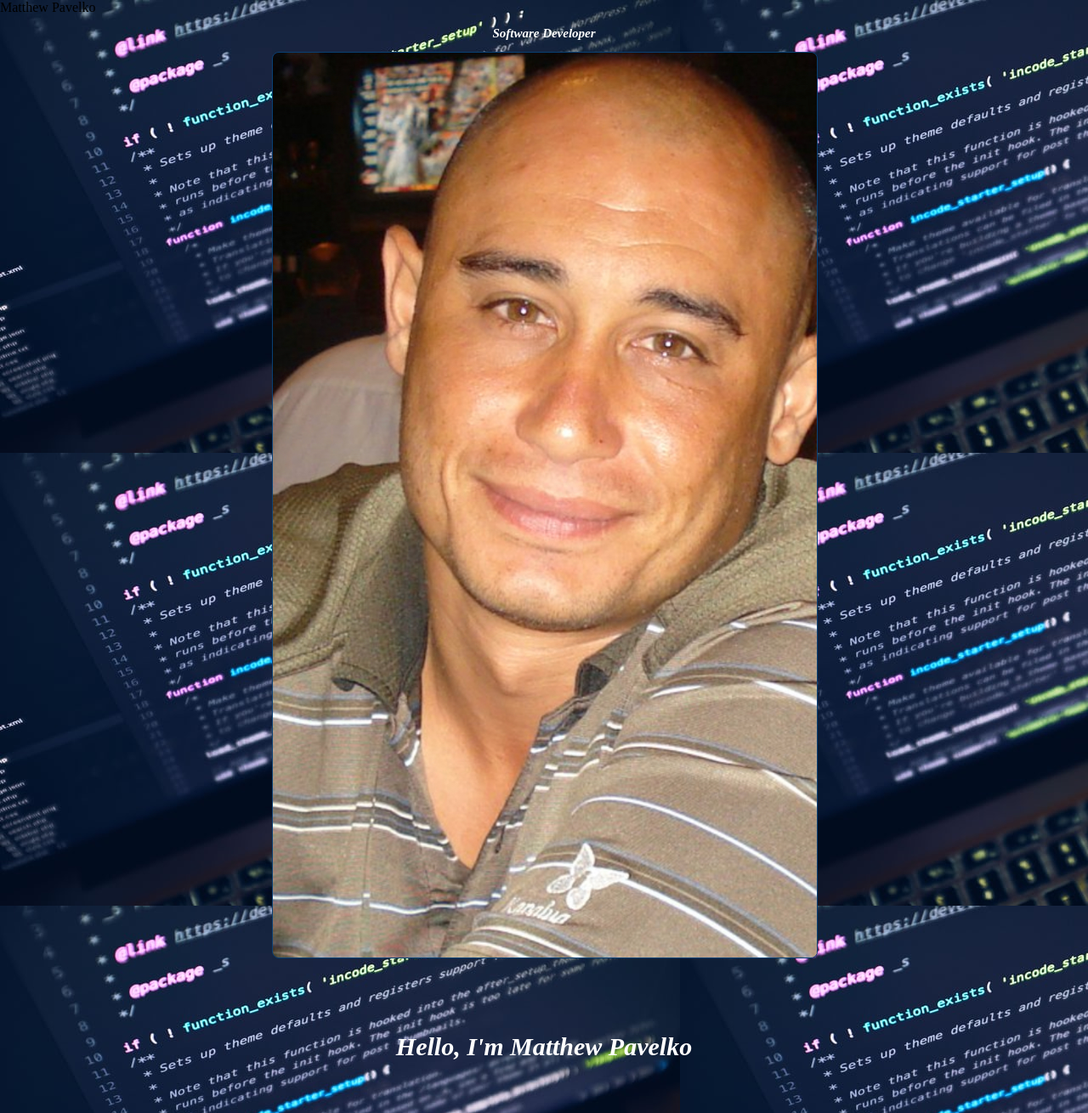
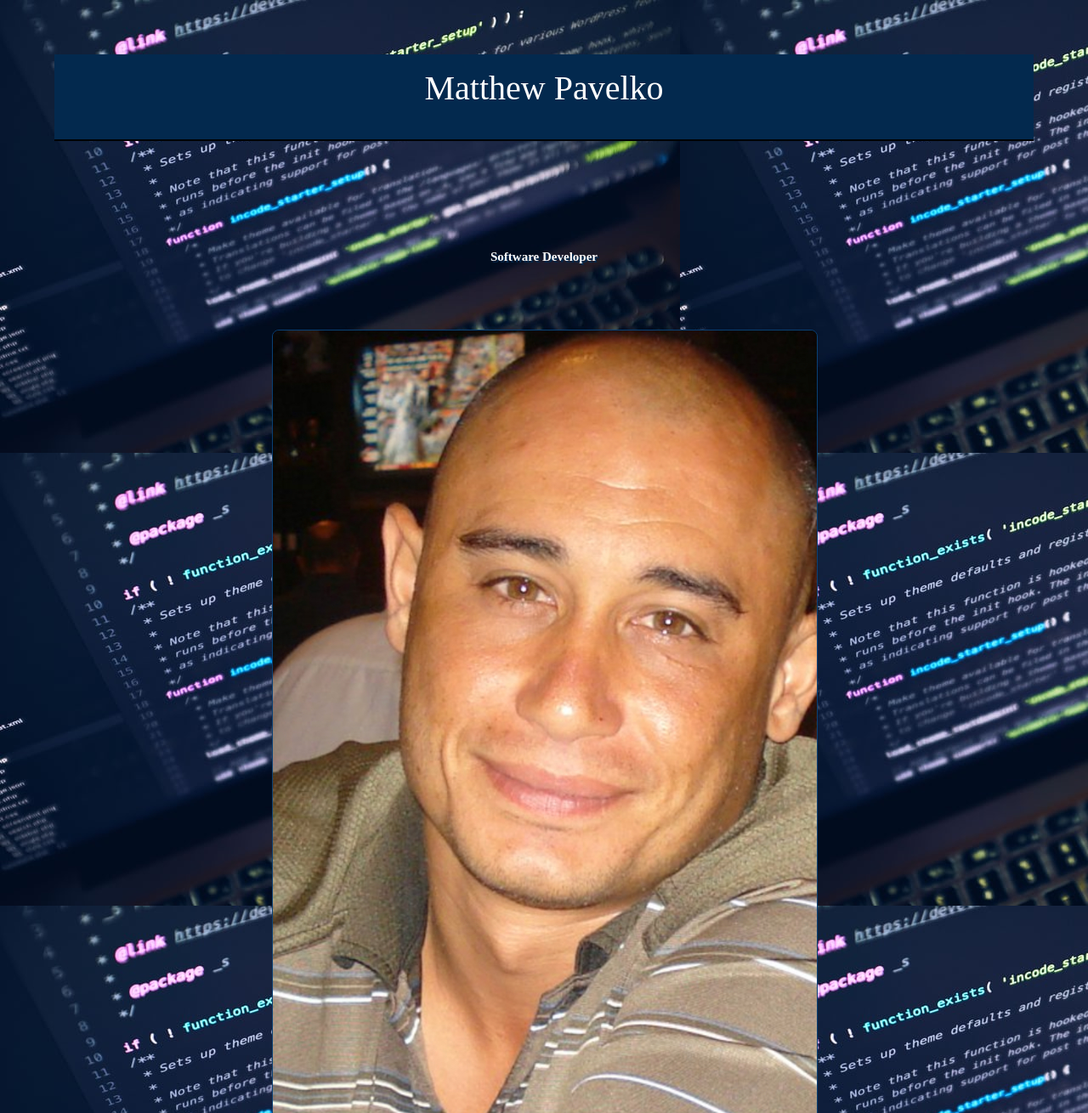
Before and after one commit to siantsanity/Matthew-Pavelko-Portfolio, a plain HTML site: page index.html in a window 1280 px wide. Shown: the top 1310 px of the page at 85% size. Drawn offline with nearby package versions, Linux system fonts and the light colour scheme; files whose address does not match are found by name.

Commit message:
Update style.css

```diff
--- a/style.css
+++ b/style.css
@@ -1,40 +1,64 @@
+/*
+	STYLE.CSS:
+	One stylesheet to rule them all.
+
+	selector { property:value }
+
+*/
+
+
+/* general styles */
+
+/* Web page background */
+
 body {
   background-color: #2f3061;
   margin: 0;
   background-image: url("images/code.jpg")
 }
 
-header h1 {
+/* name / logo */
+
+.logo {
+  font-size: 40px;
   text-align: center;
-  color: black;
+  color: white;
   height: 100px;
   background-color: #03294e;
   border-bottom: 2px solid black;
   line-height: 2em;
   background-image: url ("images/code.jpg");
-  margin: 0;
+  margin: 5%;
 }
 
-header h1 {
+header h2 {
   text-align: center;
-  font-size: 40px;
+  font-size: 15px;
   padding: 5%;
+  color: white;
+  text-shadow: 2px 2px #03294e;
 }
 
-h2 {
+/* software developer */
+
+h1 {
   font-size: 15px;
   font-style: italic;
-  text-align: center;
   color: white;
-  line-height: 1 em;
 }
 
+
+
+/* page break */
 
 hr {
   height: 20px;
   background-color: black;
   border: #f26df9;
+  margin: 10%;
 }
+
+/* links / style */
 
 a {
   font-weight: 500px;
@@ -45,9 +69,8 @@ a:link { color: blue }
 a:visited { color: black }
 a:hover { color: red }
 a:active { color: pink }
-a:hover {
-	text-decoration: underline;
-}
+
+/* buttons for links */
 
 .btn {
   display: inline-block;
@@ -62,18 +85,21 @@ a:hover {
 
 .btn-primary {
   color: #fff;
-  background-color: #337ab7;
+  background-color: white;
   border-color: #2e6da4;
 }
 
-
+/* copywrite / background image credit */
 
 footer p {
   text-align: center;
   font-size: 15px;
   background-color: #3c6997;
   margin: 0;
+  padding: 1%;
 }
+
+/* about me / text styling */
 
 article {
   color: white;
@@ -81,16 +107,21 @@ article {
   line-height: 1em;
   padding: 0 25%;
   margin: 80 0;
-  font-style: oblique;
+  font-style: italic;
+  font-family: Cambria, Cochin, Georgia, Times, 'Times New Roman', serif;
+  text-shadow: 1px 1px black;
 }
 
 main h2 {
-  font-size: 30px;
+  font-size: 25px;
   text-align:center;
   color: white;
-  line-height: 3em;
-  padding: 1em;
+  line-height: 1em;
+  text-shadow: 2px 2px black;
+  margin: 10%;
 }
+
+/* image dimentions */
 
 img {
   width: 100%;
```
